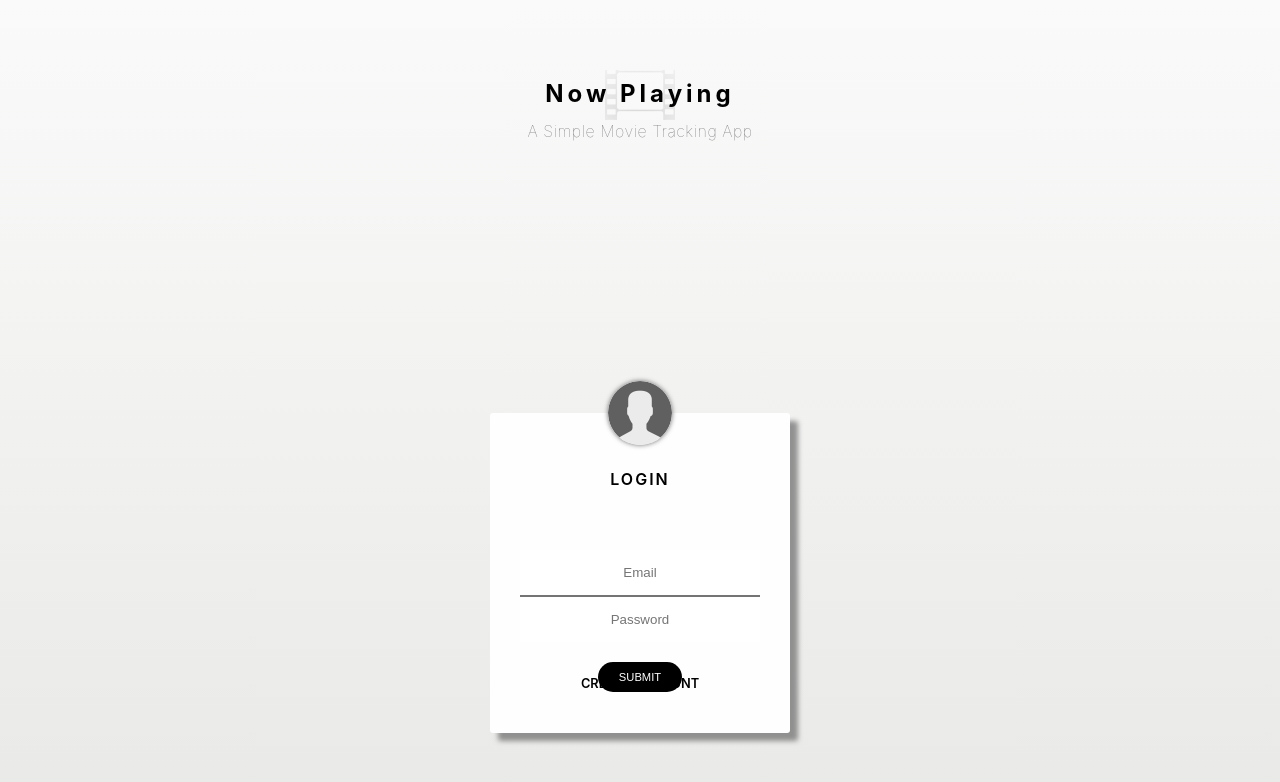
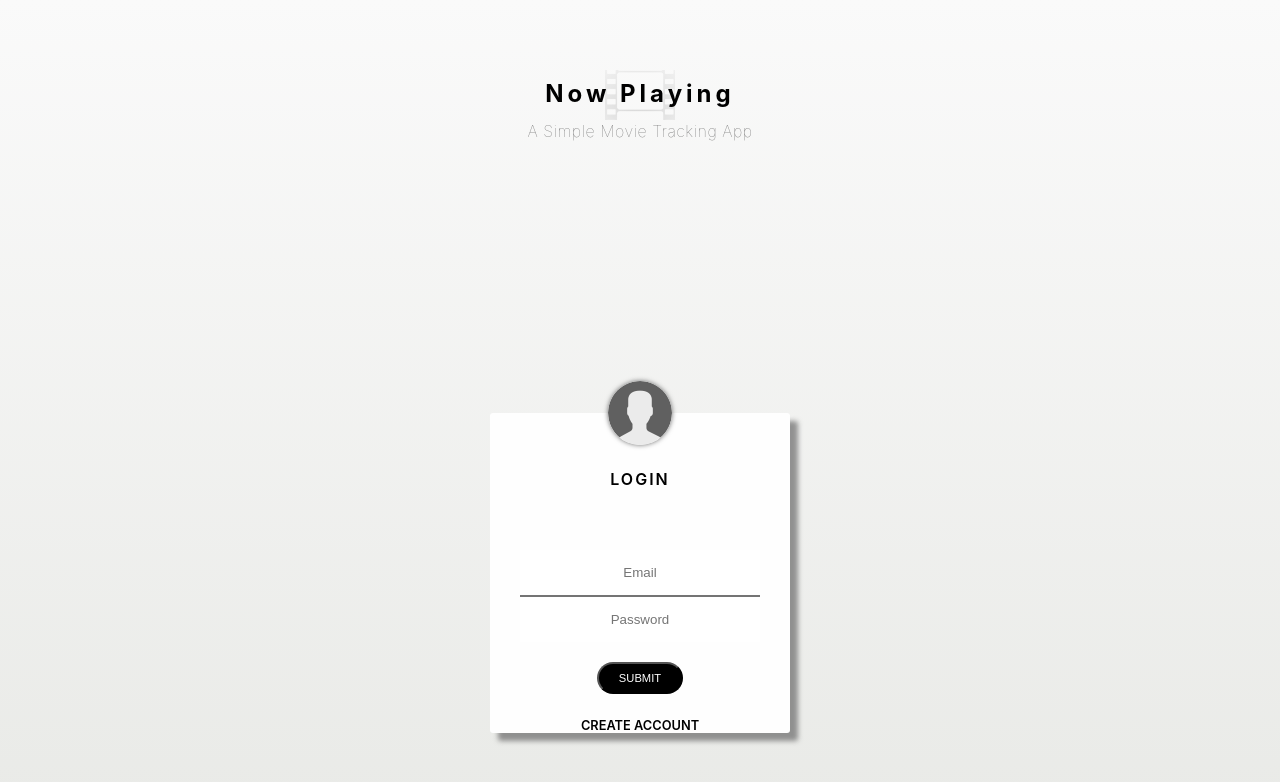
Before and after one commit to kayyali18/movie-tracker, a React (Create React App) app: page / in a window 1280 px wide. Shown: the top 782 px of the page. Built offline with nearby package versions, Linux system fonts and the light colour scheme; no server answers.

Commit message:
remove border from button

```diff
--- a/src/Components/Login/Login.js
+++ b/src/Components/Login/Login.js
@@ -85,7 +85,6 @@ class Login extends Component {
             </label>
             <button className='submit-button'>Submit</button>
             <div class="create-account">Create Account</div>
-
           </form>
 
           <form
--- a/src/styles/2-layouts/layouts-dir.sass
+++ b/src/styles/2-layouts/layouts-dir.sass
@@ -111,7 +111,6 @@
   .submit-button
     background-color: black
     border-radius: 20px
-    border: 1px solid transparent
     color: white
     cursor: pointer
     display: block
@@ -127,7 +126,6 @@
       outline: none
     &:hover
       background-color: rgb(66, 66, 66)
-      border: 1px solid white
 
   .create-account
     border-bottom: 2px solid transparent
@@ -136,6 +134,8 @@
     display: inline
     font-size: .8rem
     font-weight: 600
+    position: relative
+    top: 40px
     padding-bottom: 2px
     text-transform: uppercase
     transition: .4s
--- a/src/styles/App.css
+++ b/src/styles/App.css
@@ -97,7 +97,6 @@
   .login-main .submit-button {
     background-color: black;
     border-radius: 20px;
-    border: 1px solid transparent;
     color: white;
     cursor: pointer;
     display: block;
@@ -112,8 +111,7 @@
     .login-main .submit-button:focus {
       outline: none; }
     .login-main .submit-button:hover {
-      background-color: #424242;
-      border: 1px solid white; }
+      background-color: #424242; }
   .login-main .create-account {
     border-bottom: 2px solid transparent;
     color: black;
@@ -121,6 +119,8 @@
     display: inline;
     font-size: .8rem;
     font-weight: 600;
+    position: relative;
+    top: 40px;
     padding-bottom: 2px;
     text-transform: uppercase;
     transition: .4s; }
```
